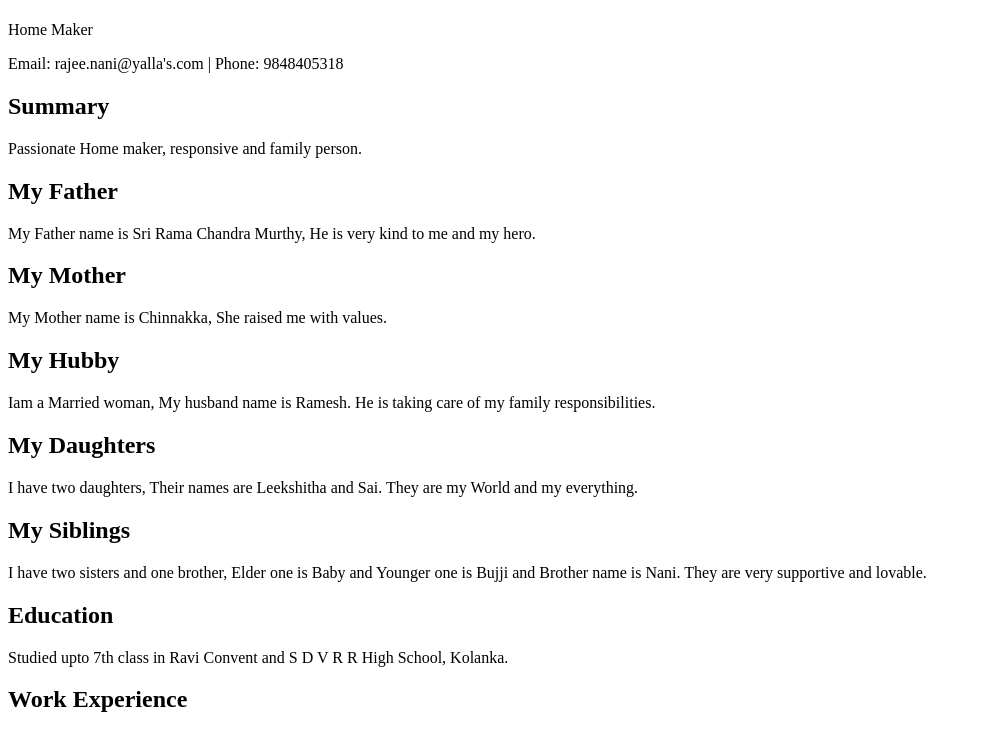
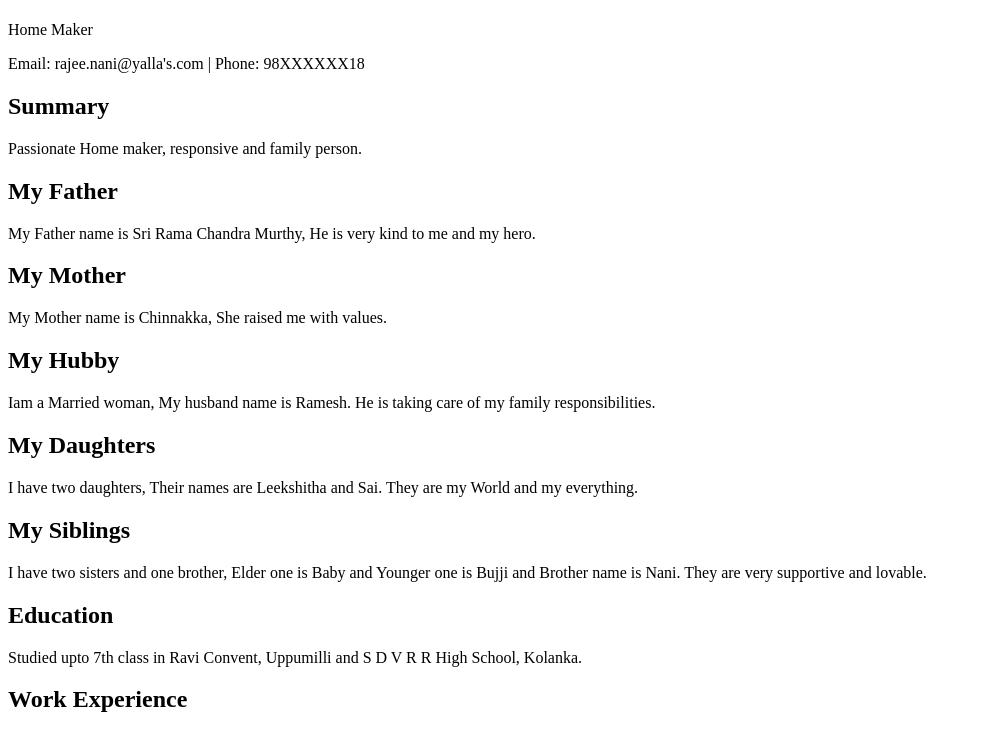
Before and after one commit to Nikki1413/my-project, a plain HTML site: page project3.html in a window 1280 px wide. Shown: the part 59-792 px from the top of the page, without its empty margins (0-981 px from the left). Drawn offline with Linux system fonts and the light colour scheme.

Commit message:
added latest changes

```diff
--- a/project3.html
+++ b/project3.html
@@ -11,7 +11,7 @@
     <header>
         <h1>Rajee - The Queen</h1>
         <p>Home Maker</p>
-        <p>Email: rajee.nani@yalla's.com | Phone: 9848405318</p>
+        <p>Email: rajee.nani@yalla's.com | Phone: 98XXXXXX18</p>
     </header>
 
     <section>
@@ -48,7 +48,7 @@
 
     <section>
         <h2>Education</h2>
-        <p>Studied upto 7th class in Ravi Convent and S D V R R High School, Kolanka.</p>
+        <p>Studied upto 7th class in Ravi Convent, Uppumilli and S D V R R High School, Kolanka.</p>
     </section>
 
     <section>
```
